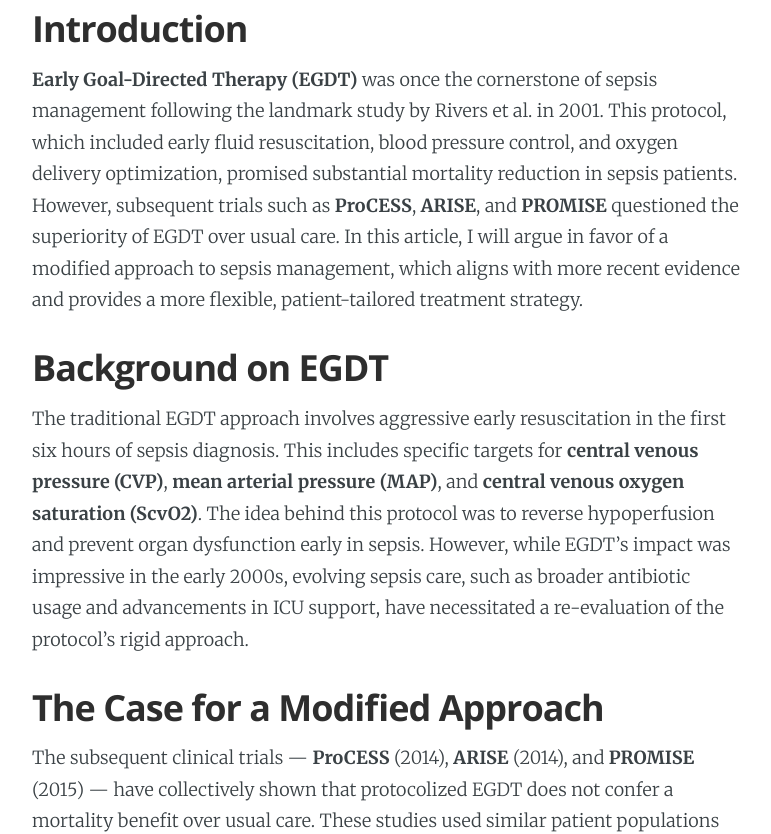
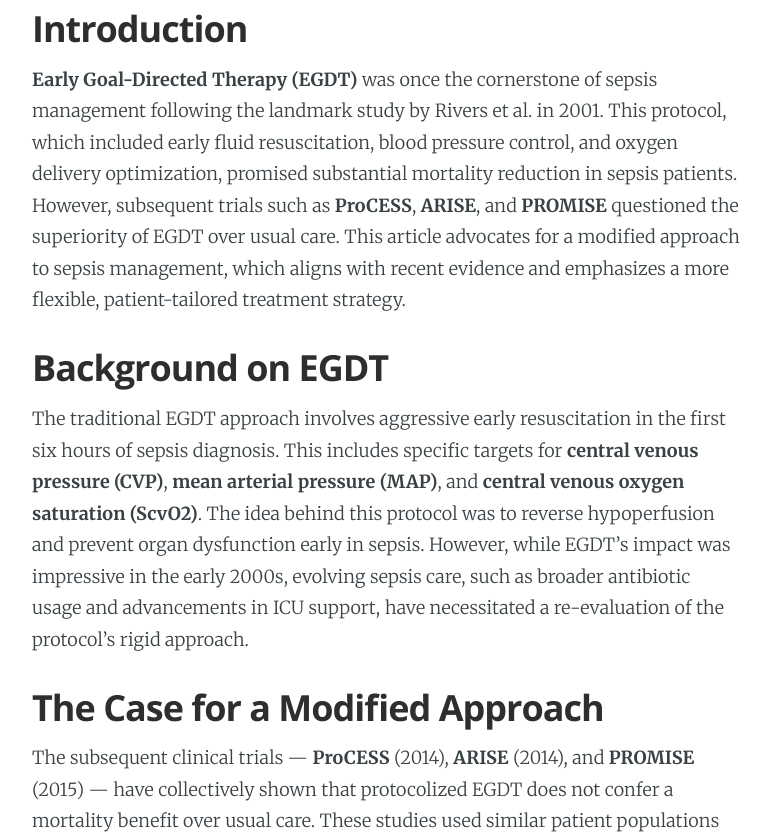
Before and after one commit to openwolfco/main, a Jekyll site: the page built from _posts/2024-10-06-EGDT-Sepsis-Management-Time-for-a-Shift-in-Practice.markdown, in a window 1280 px wide and 900 px high, scrolled down 813 px, cut to the strip 66-900 px from the top of the window. Shown: the whole strip, without its empty margins (253-1024 px from the left). Built offline with Jekyll 4.4.1, drawn with Linux system fonts in a browser that asks for light colours.

Commit message:
Update 2024-10-06-EGDT-Sepsis-Management-Time-for-a-Shift-in-Practice.markdown

```diff
--- a/_posts/2024-10-06-EGDT-Sepsis-Management-Time-for-a-Shift-in-Practice.markdown
+++ b/_posts/2024-10-06-EGDT-Sepsis-Management-Time-for-a-Shift-in-Practice.markdown
@@ -9,7 +9,7 @@ categories: sepsis
 
 ## Introduction
 
-**Early Goal-Directed Therapy (EGDT)** was once the cornerstone of sepsis management following the landmark study by Rivers et al. in 2001. This protocol, which included early fluid resuscitation, blood pressure control, and oxygen delivery optimization, promised substantial mortality reduction in sepsis patients. However, subsequent trials such as **ProCESS**, **ARISE**, and **PROMISE** questioned the superiority of EGDT over usual care. In this article, I will argue in favor of a modified approach to sepsis management, which aligns with more recent evidence and provides a more flexible, patient-tailored treatment strategy.
+**Early Goal-Directed Therapy (EGDT)** was once the cornerstone of sepsis management following the landmark study by Rivers et al. in 2001. This protocol, which included early fluid resuscitation, blood pressure control, and oxygen delivery optimization, promised substantial mortality reduction in sepsis patients. However, subsequent trials such as **ProCESS**, **ARISE**, and **PROMISE** questioned the superiority of EGDT over usual care. This article advocates for a modified approach to sepsis management, which aligns with recent evidence and emphasizes a more flexible, patient-tailored treatment strategy.
 
 ## Background on EGDT
 
```
